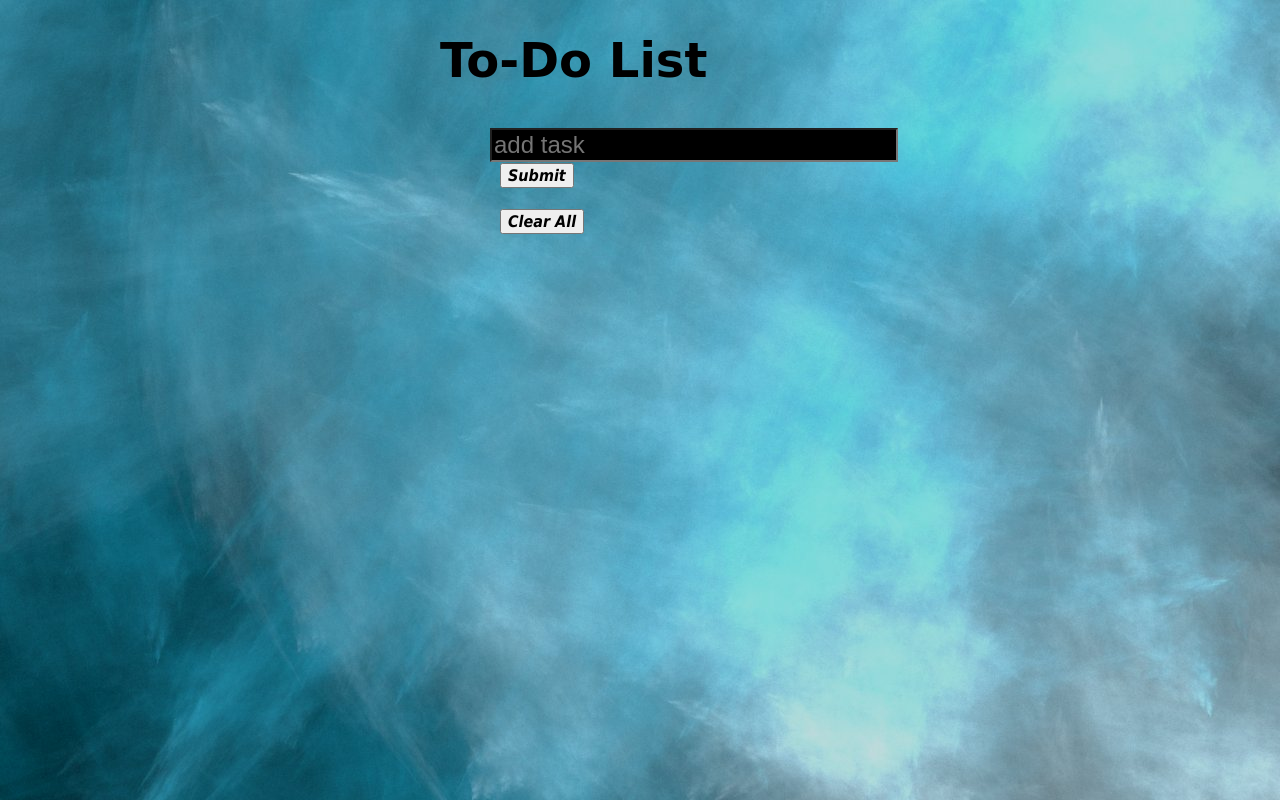
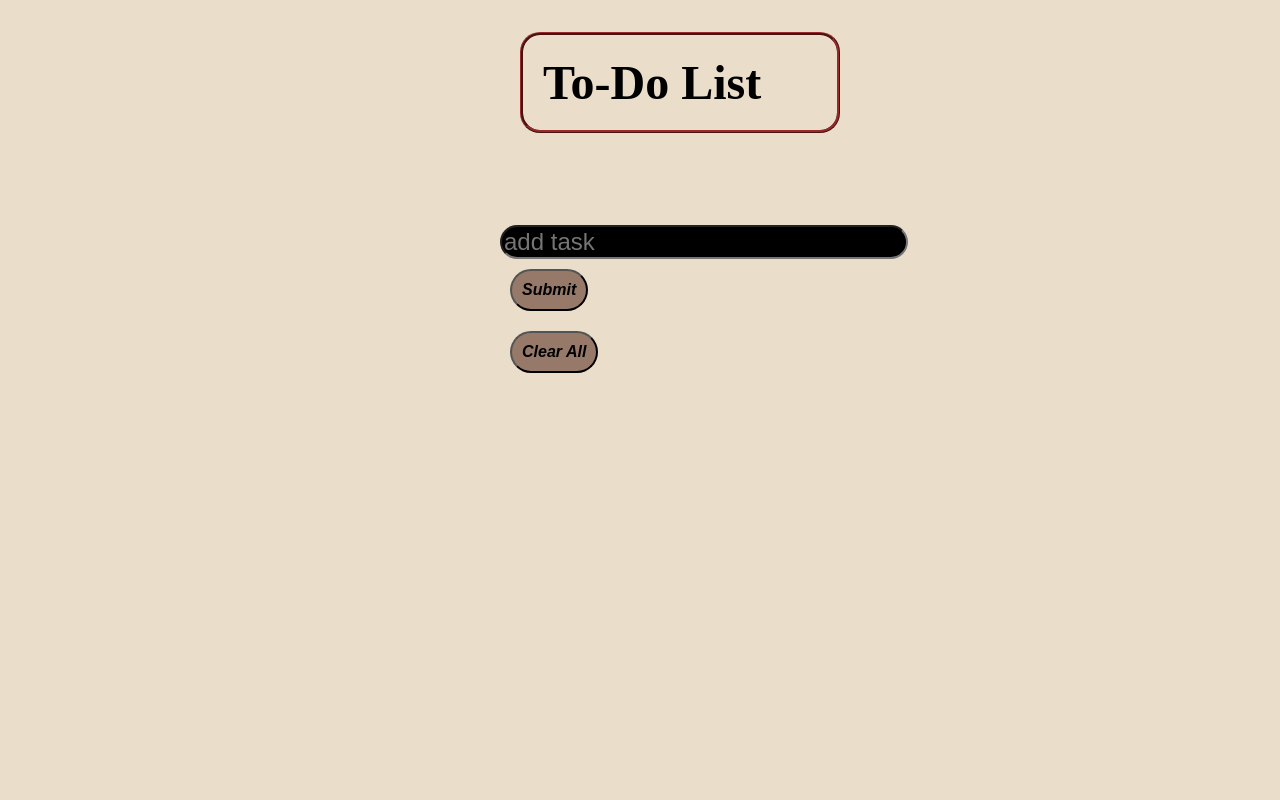
Before and after one commit to over45Codes/to-do-app, a plain HTML site: page index.html in a window 1280 px wide. Drawn offline with Linux system fonts and the light colour scheme; a web font is replaced by a local one.

Commit message:
Added new styling to buttons and colors

```diff
--- a/style.css
+++ b/style.css
@@ -1,19 +1,26 @@
 html {
-  background-image: url("images/blue-mist.jpg");
+  background-color: #eaddca;
   background-size: cover;
   background-repeat: no-repeat;
+  font-size: 10px;
+  font-family: "Libre Baskerville", serif;
 }
 header {
-  font-family: "Ewert", cursive;
   font-size: x-large;
 }
+h1 {
+  border-style: ridge;
+  border-radius: 20px;
+  border-color: #9a2a2a;
+  margin-left: 80px;
+  padding: 20px;
+}
 body {
-  font-family: Tahoma;
   font-size: 20px;
-  color: black;
   width: 400px;
   margin: 0 auto;
 }
+
 form {
   display: flex;
   width: 100%;
@@ -24,25 +31,36 @@ input {
   width: 400px;
   font-size: 1.2em;
   background-color: black;
-  color: white;
+  color: #f0e68c;
+  border-radius: 55px;
 }
 
 .todo-container {
   width: 300px;
   margin: auto;
   display: block;
-  padding: 0.5rem 0.5rem;
+  padding: 60px;
   justify-content: space-between;
 }
 button {
   color: black;
   font-style: italic;
-  font-family: Tahoma, bold;
   font-size: medium;
   margin: 0 10px;
+  border-radius: 55px;
+  padding: 10px;
+  background-color: #967969;
 }
 
 button:hover {
-  color: orangered;
+  color: #c70039;
   cursor: pointer;
 }
+
+div {
+  padding-bottom: 10px;
+}
+
+li {
+  padding: 5px;
+}
```
